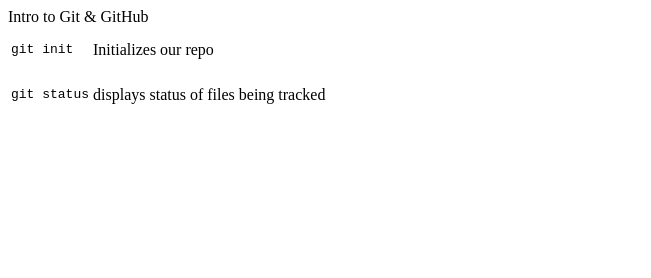
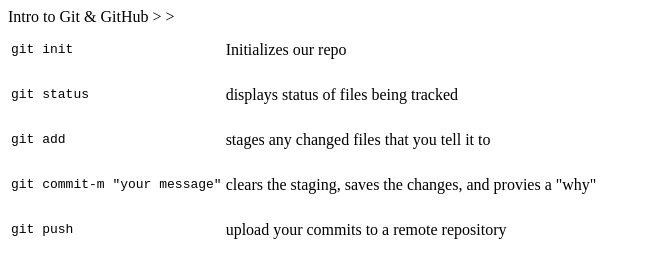
Before and after one commit to Qayso/introToGit, a plain HTML site: page index.html in a window 1280 px wide. Shown: the whole page, without its empty margins (0-651 px from the left). Drawn offline with Linux system fonts and the light colour scheme.

Commit message:
ready to push code

```diff
--- a/index.html
+++ b/index.html
@@ -10,14 +10,36 @@
     <thead>
       Intro to Git & GitHub
     </thead>
+
     <tbody>
+
       <tr>
-        <td><pre>git init</pre>
-          <td>Initializes our repo</td>
-        </td>
+        <td><pre>git init</pre></td>
+        <td>Initializes our repo</td>
       </tr>
-      <td><pre>git status</pre></td>
-      <td>displays status of files being tracked</td>
+      <tr>
+        <td><pre>git status</pre></td>
+        <td>displays status of files being tracked</td>
+      </tr>
+      <tr>
+        <td><pre>git add</pre></td>
+        <td>stages any changed files that you tell it to</td>
+      </tr>
+      <tr>
+        <td><pre>git commit-m "your message"</pre></td>
+        <td>clears the staging, saves the changes, and provies a "why"</td>
+      </tr>
+       <!--
+          When chaning a file(s):
+          1. change the file(s)
+          2. in a terminal, add the fil to git [git add.]
+          3. in a terminal, commit the change(s) [git commit -m "message"]
+        -->>
+      <tr>
+        <td><pre>git push</pre></td>
+          <td>upload your commits to a remote repository</td>>
+
+      </tr>
     </tbody>
   </table>
 
```
